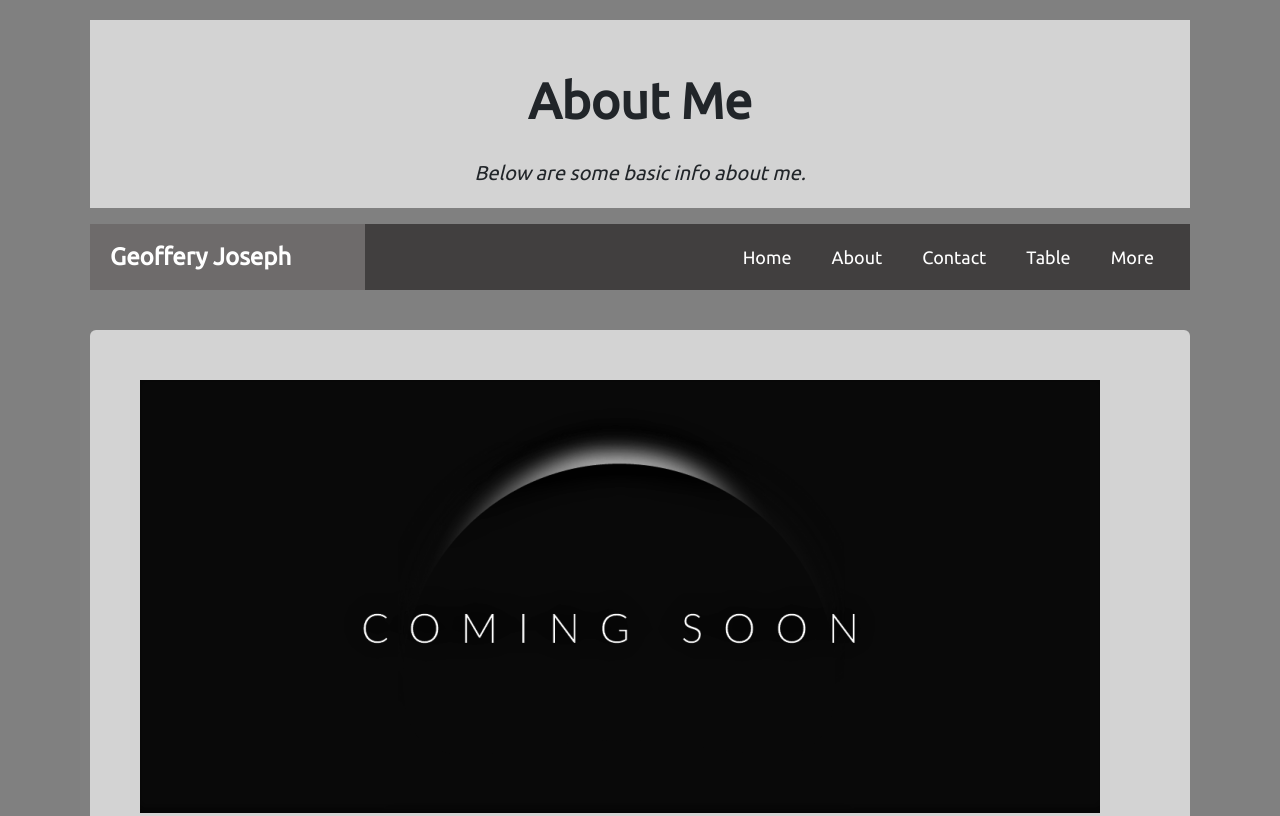
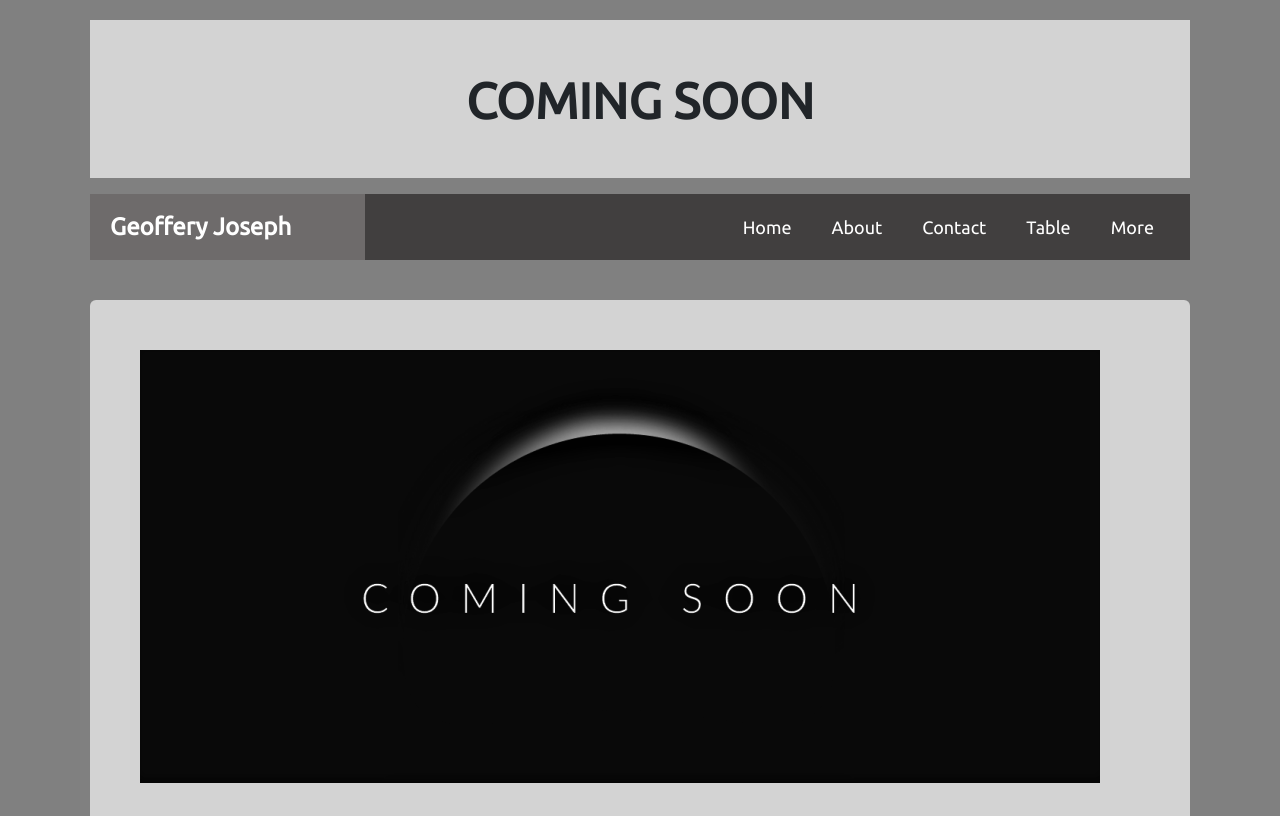
Before and after one commit to geofferyj/project0, a plain HTML site: page more.html in a window 1280 px wide. Shown: the top 816 px of the page. Drawn offline with nearby package versions, Linux system fonts and the light colour scheme.

Commit message:
adjusting settings

```diff
--- a/more.html
+++ b/more.html
@@ -16,8 +16,8 @@
     <body>
         <div class="container">
             <div class="header col-12">
-                <h1>About Me</h1>
-                <p>Below are some basic info about me.</p>
+                <h1>COMING SOON</h1>
+                <p></p>
             </div>
 
             <nav>
```
Also changed, not shown: images/Geoffery.jpg (deleted), images/nate.jpg (deleted).
